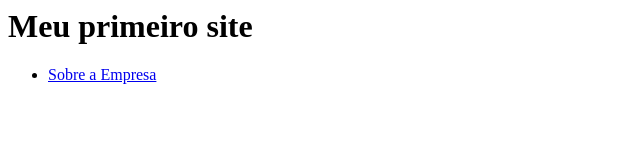
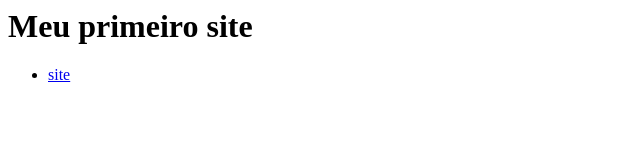
Before and after one commit to ojoaofernandess/repo-test, a plain HTML site: page index.html in a window 1280 px wide. Shown: the whole page, without its empty margins (0-640 px from the left). Drawn offline with Linux system fonts and the light colour scheme.

Commit message:
alterando texto ancora

```diff
--- a/index.html
+++ b/index.html
@@ -6,7 +6,7 @@
     <h1> Meu primeiro site</h1>
     <ul>
         <li>
-            <a href="about.html" title="clique aqui e confira!" target="_blank">Sobre a Empresa</a>
+            <a href="about.html" title="clique aqui e confira!" target="_blank">site</a>
         </li>
     </ul>
  </body>
```
